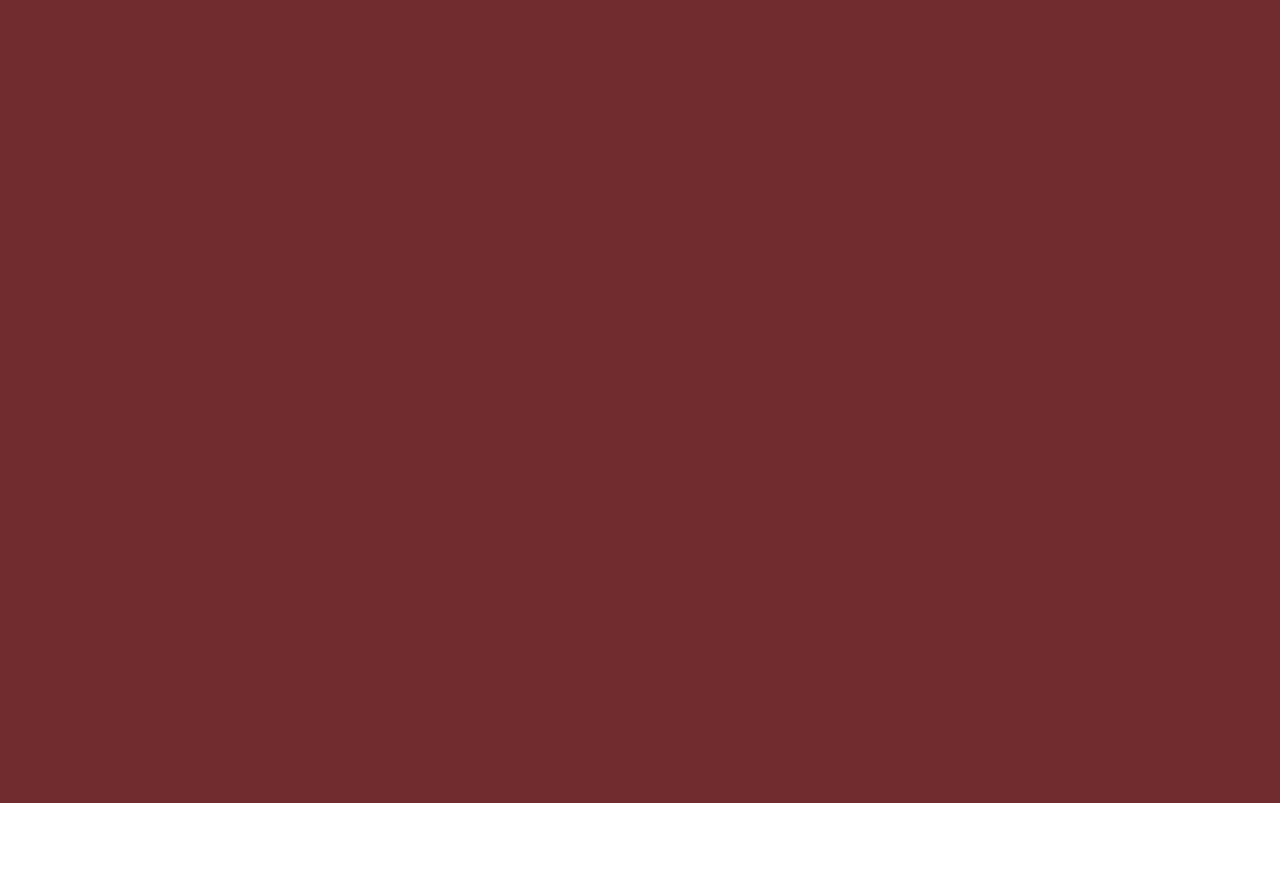
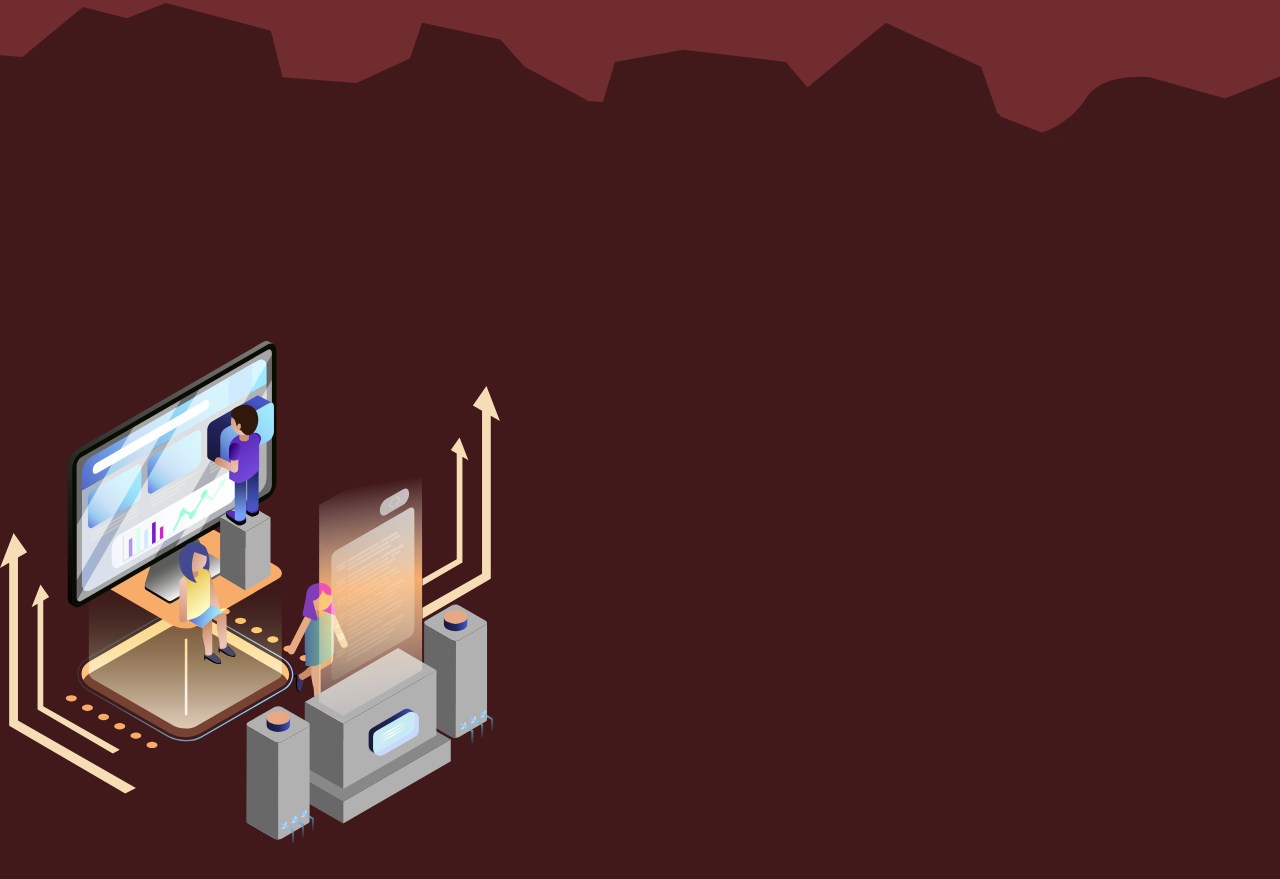
Before and after one commit to JuaniiAndresM/TotumDev, a plain HTML site: page index.html in a window 1280 px wide. Shown: the part 797-1676 px from the top of the page. Before the commit the page ends 1600 px from the top, so only its background shows below. Drawn offline with Linux system fonts and the light colour scheme.

Commit message:
Ilustracion, Piedras

```diff
--- a/index.html
+++ b/index.html
@@ -52,7 +52,11 @@
     </section>
 
     <section class="section1" id="section1">
+        <img class='section-piedras' src="media/svg/Piedras.svg" alt="">
+        <div class="seccion2">
+            <img src="media/svg/Recurso 20.svg" alt="" class="ilustracion1">
+        </div>
+    </section>
 
-    </section>
 </body>
 </html>
--- a/styles/styles.scss
+++ b/styles/styles.scss
@@ -249,6 +249,21 @@ header {
   height: 100vh;
   z-index: 30;
   background-color: $color4;
+
+  .section-piedras{
+    margin-bottom: -5px;
+  }
+
+  .ilustracion1{
+    width: 500px;
+  }
+}
+
+.seccion2{
+  height: 100vh;
+  background: #42191b;
+
+
 }
 
 /*-------------------------------------
```
Also changed, not shown: media/svg/Piedras.svg (added), media/svg/Recurso 20.svg (added), styles/styles.css, 1 other file.
